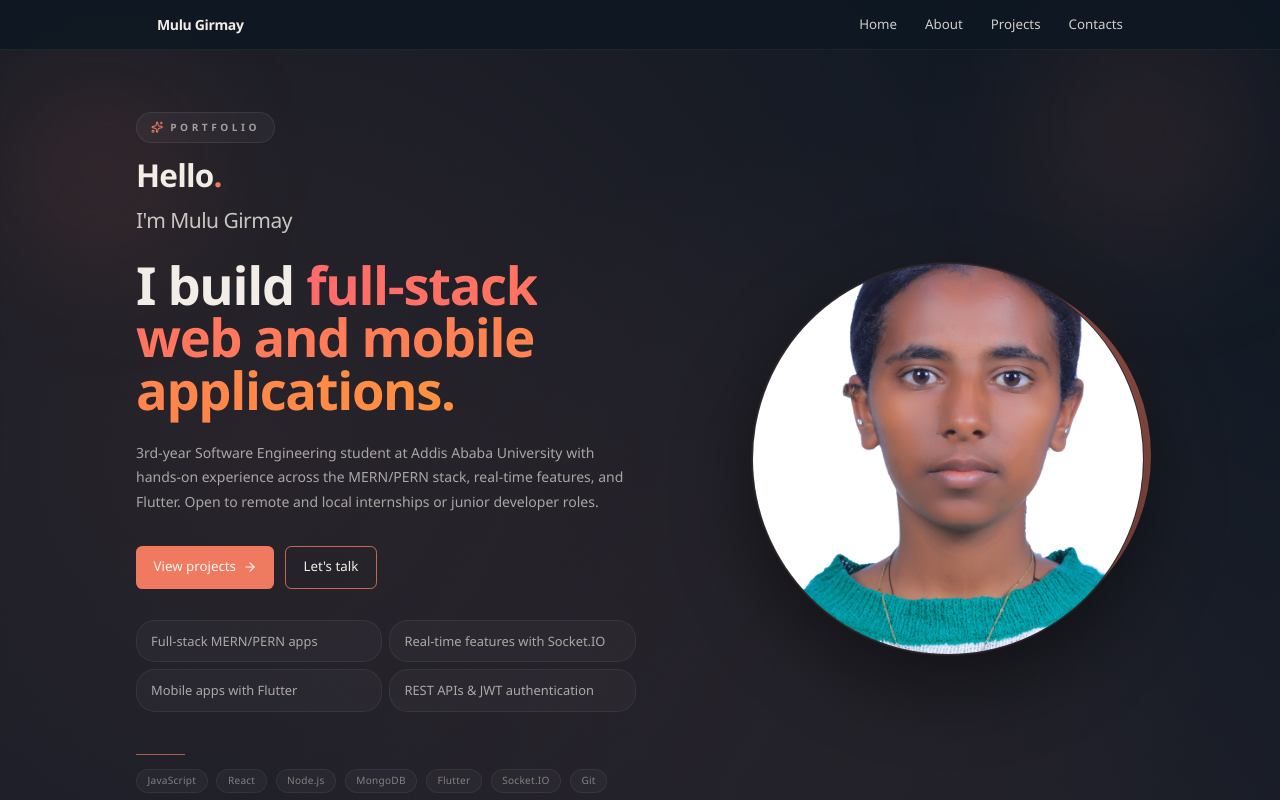
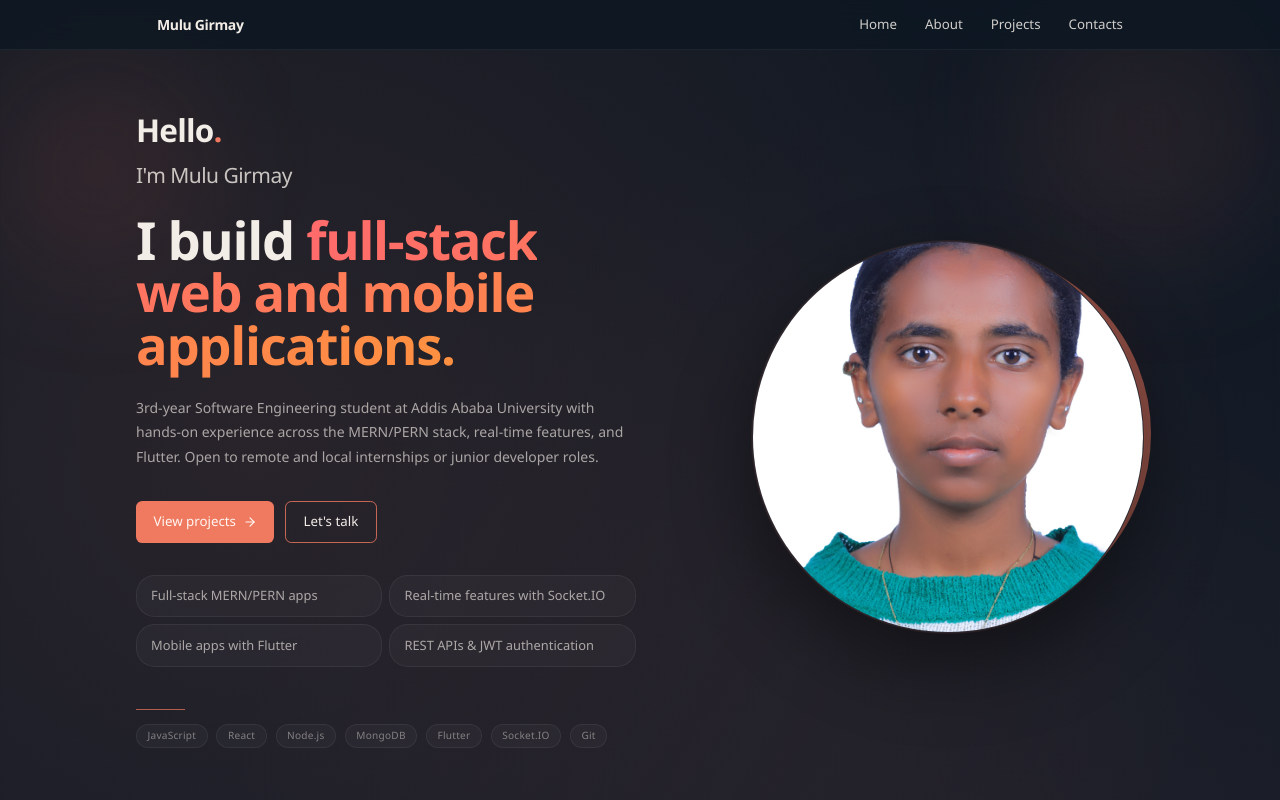
Before and after one commit to Mulu-Girmay/MyPortofilo, a Next.js app: page / in a window 1280 px wide. Shown: the top 800 px of the page. Built offline with nearby package versions, Linux system fonts and the light colour scheme.

Commit message:
changing logo

```diff
--- a/components/hero.tsx
+++ b/components/hero.tsx
@@ -38,10 +38,7 @@ export function Hero() {
         <div className="grid items-center gap-12 lg:grid-cols-[1.05fr_0.95fr] lg:gap-16">
           <Reveal className="space-y-7">
             <div className="space-y-4">
-              <div className="inline-flex items-center gap-2 rounded-full border border-white/8 bg-white/[0.04] px-4 py-2 text-[0.72rem] font-semibold uppercase tracking-[0.35em] text-foreground/60">
-                <Sparkles className="h-3.5 w-3.5 text-primary" />
-                Portfolio
-              </div>
+
               <p className="text-3xl font-semibold tracking-tight text-foreground sm:text-4xl">
                 Hello<span className="text-primary">.</span>
               </p>
```
